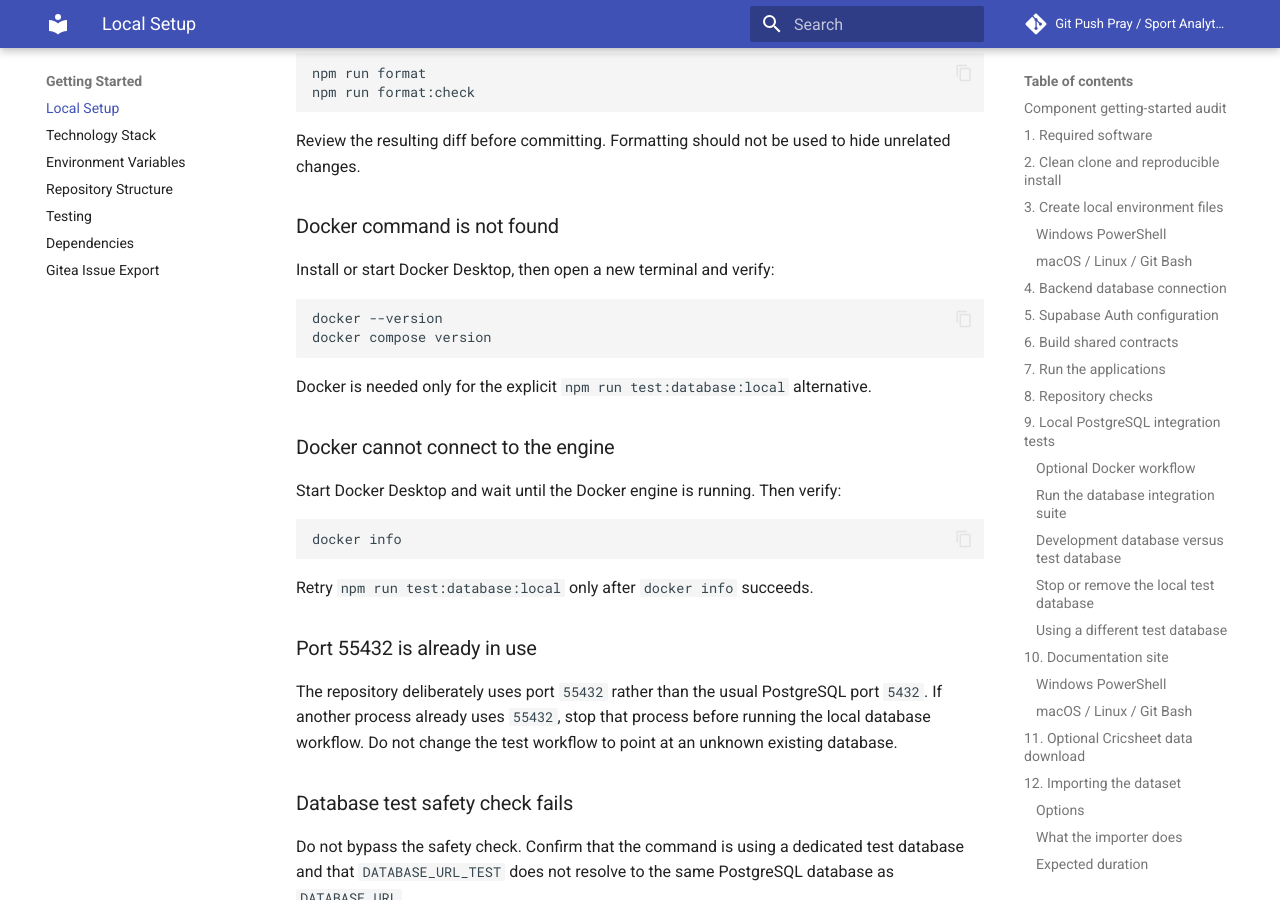
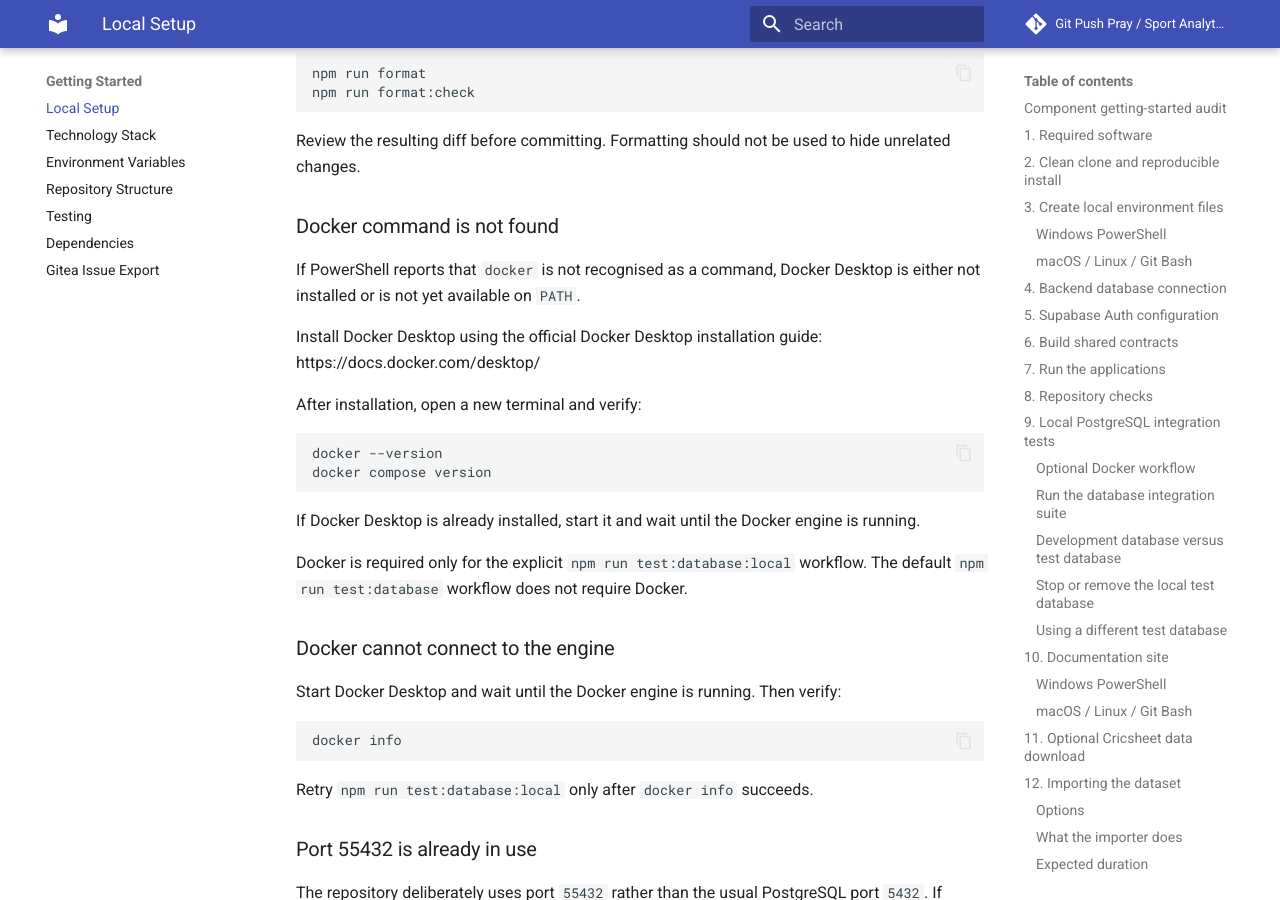
Before and after one commit to NadavSundy/Sport-Analytics-Tool, an MkDocs documentation site: the page built from docs/development/setup.md, in a window 1280 px wide and 900 px high, scrolled down 12823 px. Built offline with MkDocs 1.6.1 and Material for MkDocs 9.7.7, drawn with Linux system fonts in a browser that asks for light colours.

Commit message:
docs(onboarding): clarify Docker installation guidance
Closes #241

````diff
--- a/docs/development/setup.md
+++ b/docs/development/setup.md
@@ -512,14 +512,21 @@ Review the resulting diff before committing. Formatting should not be used to hi
 
 ### Docker command is not found
 
-Install or start Docker Desktop, then open a new terminal and verify:
+If PowerShell reports that `docker` is not recognised as a command, Docker Desktop is either not
+installed or is not yet available on `PATH`.
 
-```bash
-docker --version
-docker compose version
-```
+Install Docker Desktop using the official Docker Desktop installation guide:
+https://docs.docker.com/desktop/
 
-Docker is needed only for the explicit `npm run test:database:local` alternative.
+After installation, open a new terminal and verify:
+
+    docker --version
+    docker compose version
+
+If Docker Desktop is already installed, start it and wait until the Docker engine is running.
+
+Docker is required only for the explicit `npm run test:database:local` workflow. The default
+`npm run test:database` workflow does not require Docker.
 
 ### Docker cannot connect to the engine
 
````
Also changed, not shown: database/README.md (+13 -0 lines).
